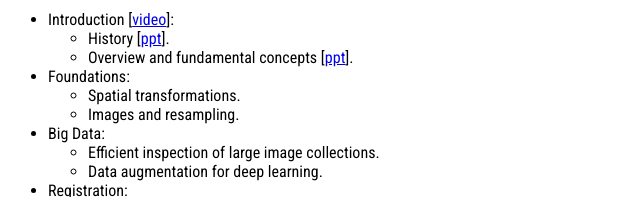
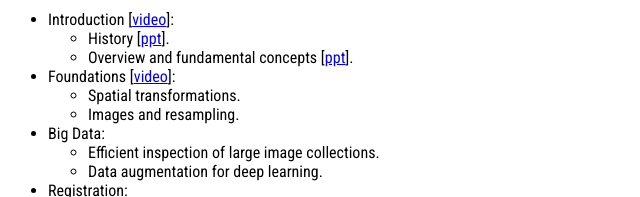
Before and after one commit to SimpleITK/TUTORIAL, a plain HTML site: page docs/index.html in a window 1280 px wide. Shown: the part 1617-1814 px from the top of the page, 0-640 px from the left. Drawn offline with Linux system fonts and the light colour scheme.

Commit message:
Adding foundations video link.

```diff
--- a/docs/index.html
+++ b/docs/index.html
@@ -224,7 +224,7 @@ jupyter notebook 00_setup.ipynb
     Overview and fundamental concepts [<a href="simpleitkFundamentalConcepts.pptx">ppt</a>].
     </li>
     </ul>
-<li>Foundations:
+<li>Foundations [<a href="https://youtu.be/kbkv4L0U45w">video</a>]:
 	<ul>
 		<li>Spatial transformations.</li>
 		<li>Images and resampling.</li>
```
